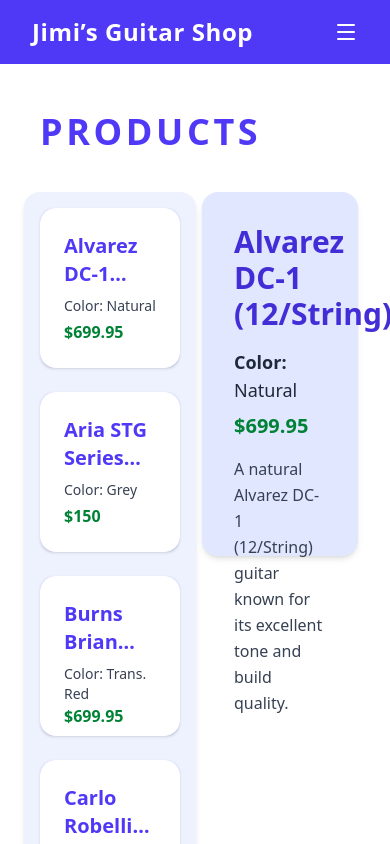
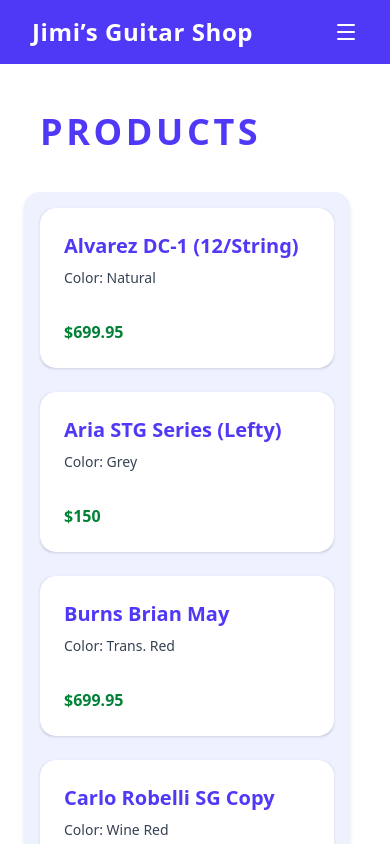
Before and after one commit to chouser63/jimis-guitar-shop-site, a Next.js app: page /products in a window 390 px wide. Shown: the top 844 px of the page. Built offline with nearby package versions, Linux system fonts and the light colour scheme.

Commit message:
mobile opt for products

```diff
--- a/app/products/page.tsx
+++ b/app/products/page.tsx
@@ -251,8 +251,8 @@
                     PRODUCTS
                 </h1>
 
-                <div className="flex relative">
-                    <div className="w-[55%] pr-4">
+                <div className="flex flex-col md:relative">
+                    <div className="md:w-[55%] pr-4">
                         <div className="p-4 rounded-2xl shadow-md bg-indigo-50">
                             <div className="grid grid-cols-1 sm:grid-cols-2 lg:grid-cols-3 gap-6">
                                 {guitars.map((guitar, index) => (
@@ -270,8 +270,8 @@
                         </div>
                     </div>
 
-                    <div className="fixed top-36 right-8 w-[40%] h-screen pt-12">
-                        <div className="bg-indigo-100 text-white rounded-2xl shadow-md p-8 h-[calc(100vh-30rem)]">
+                    <div className="hidden md:block md:fixed md:top-36 md:right-8 md:w-[40%] h-screen pt-12">
+                        <div className="bg-indigo-100 text-white rounded-2xl shadow-md p-8 h-[calc(100vh-20rem)] md:h-[calc(100vh-30rem)]">
                             <GuitarView guitar={selectedGuitar} />
                         </div>
                     </div>
```
